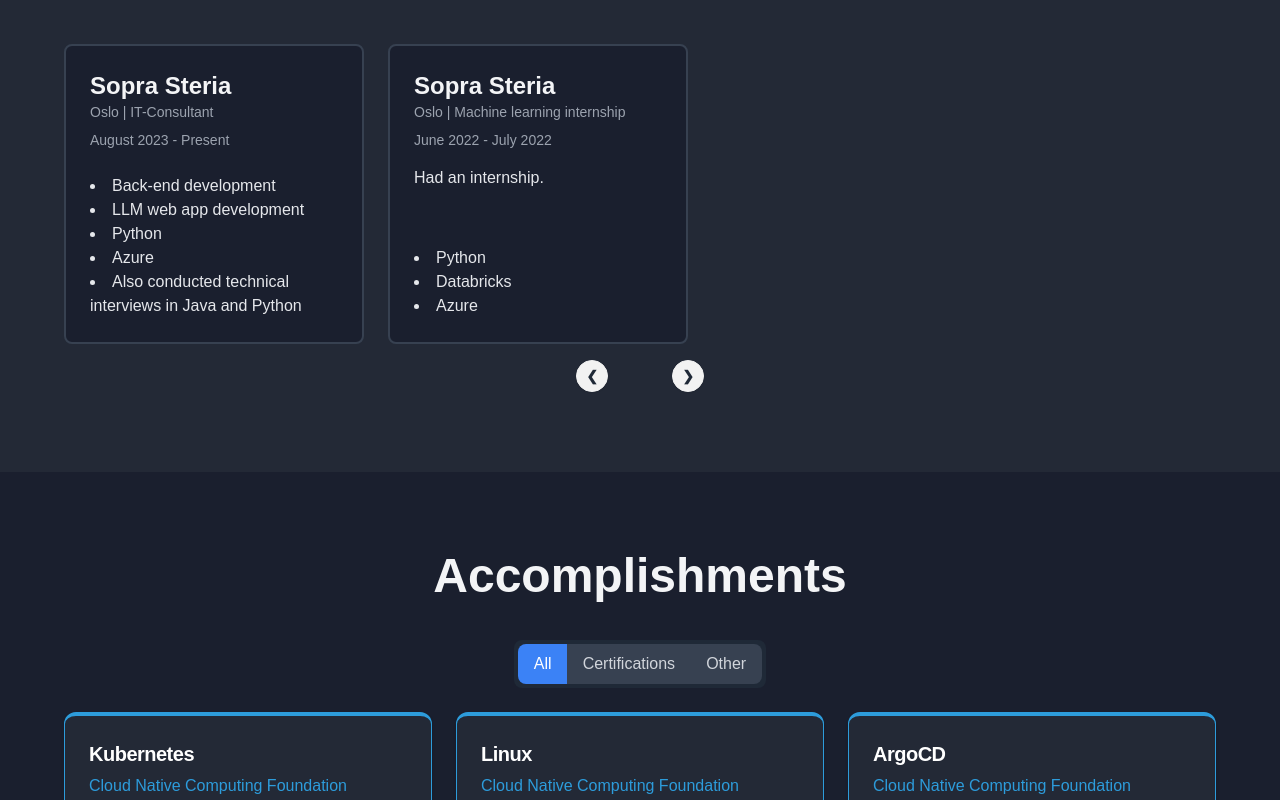
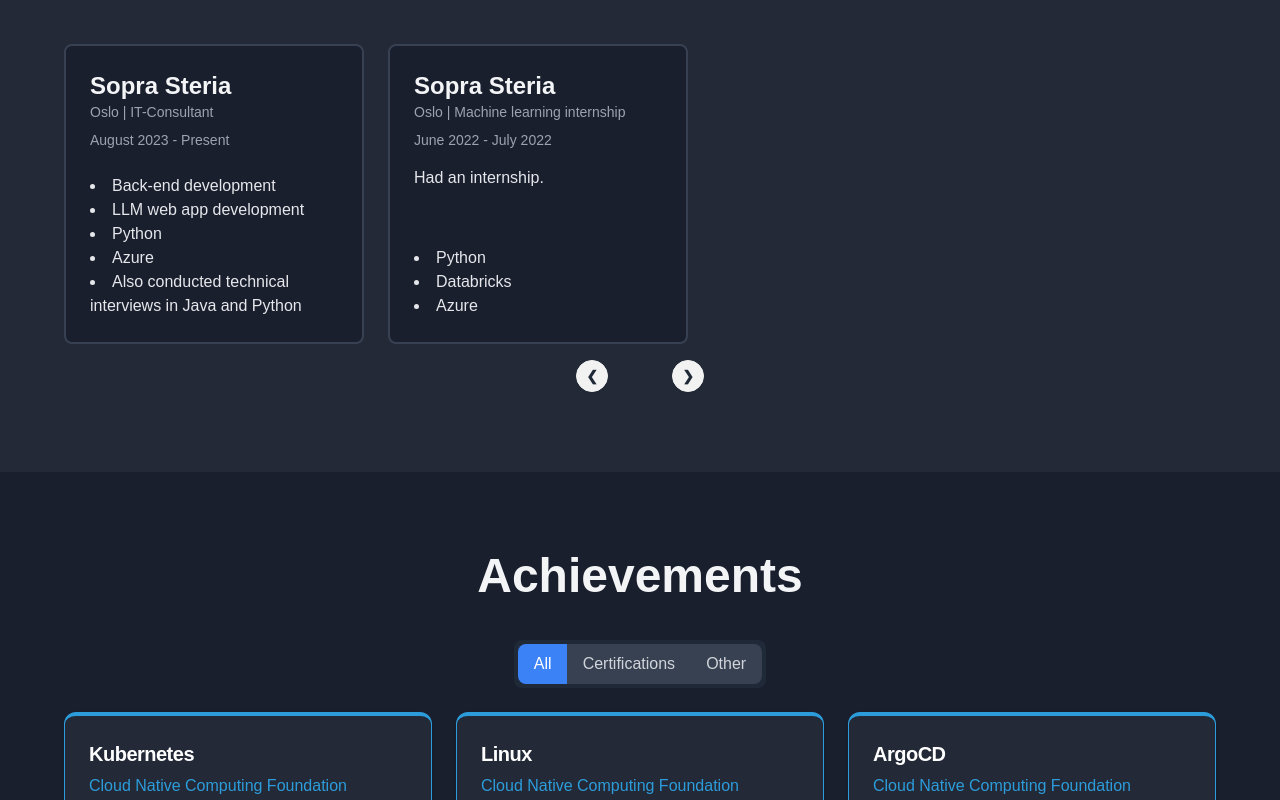
Before and after one commit to TheRealArmon/armon_portfolio, a Next.js app: page / in a window 1280 px wide. Shown: the part 1752-2552 px from the top of the page. Built offline with nearby package versions, Linux system fonts and the light colour scheme.

Commit message:
final minor fix!!!!

```diff
--- a/components/AccomplishmentsSection.tsx
+++ b/components/AccomplishmentsSection.tsx
@@ -91,9 +91,7 @@
   return (
     <section id="Accomplishments" className="py-20 px-4 bg-[#1a1f2e]">
       <div className="max-w-6xl mx-auto">
-        <h2 className="text-5xl font-bold text-center mb-10">
-          Accomplishments
-        </h2>
+        <h2 className="text-5xl font-bold text-center mb-10">Achievements</h2>
         <div className="flex justify-center items-center mb-6">
           <div className="join bg-gray-800 rounded-lg p-1">
             <button
--- a/components/ProjectCard.tsx
+++ b/components/ProjectCard.tsx
@@ -29,15 +29,20 @@
         </div>
       </div>
       <p className="mb-4">{description}</p>
-      <div className="flex items-center justify-between mt-auto">
-        <div className="flex gap-2">
+      <div className="flex flex-wrap sm:flex-nowrap items-center justify-between mt-auto gap-4">
+        {/* Tags */}
+        <div className="flex flex-wrap gap-2">
           {tags.map((tag, index) => (
             <Badge key={index} variant="secondary">
               {tag}
             </Badge>
           ))}
         </div>
-        <Button variant="link" className="text-blue-400">
+        {/* Button */}
+        <Button
+          variant="link"
+          className="text-blue-400 w-full sm:w-auto text-center"
+        >
           This button doesn&#39;t do anything yet:)
         </Button>
       </div>
```
